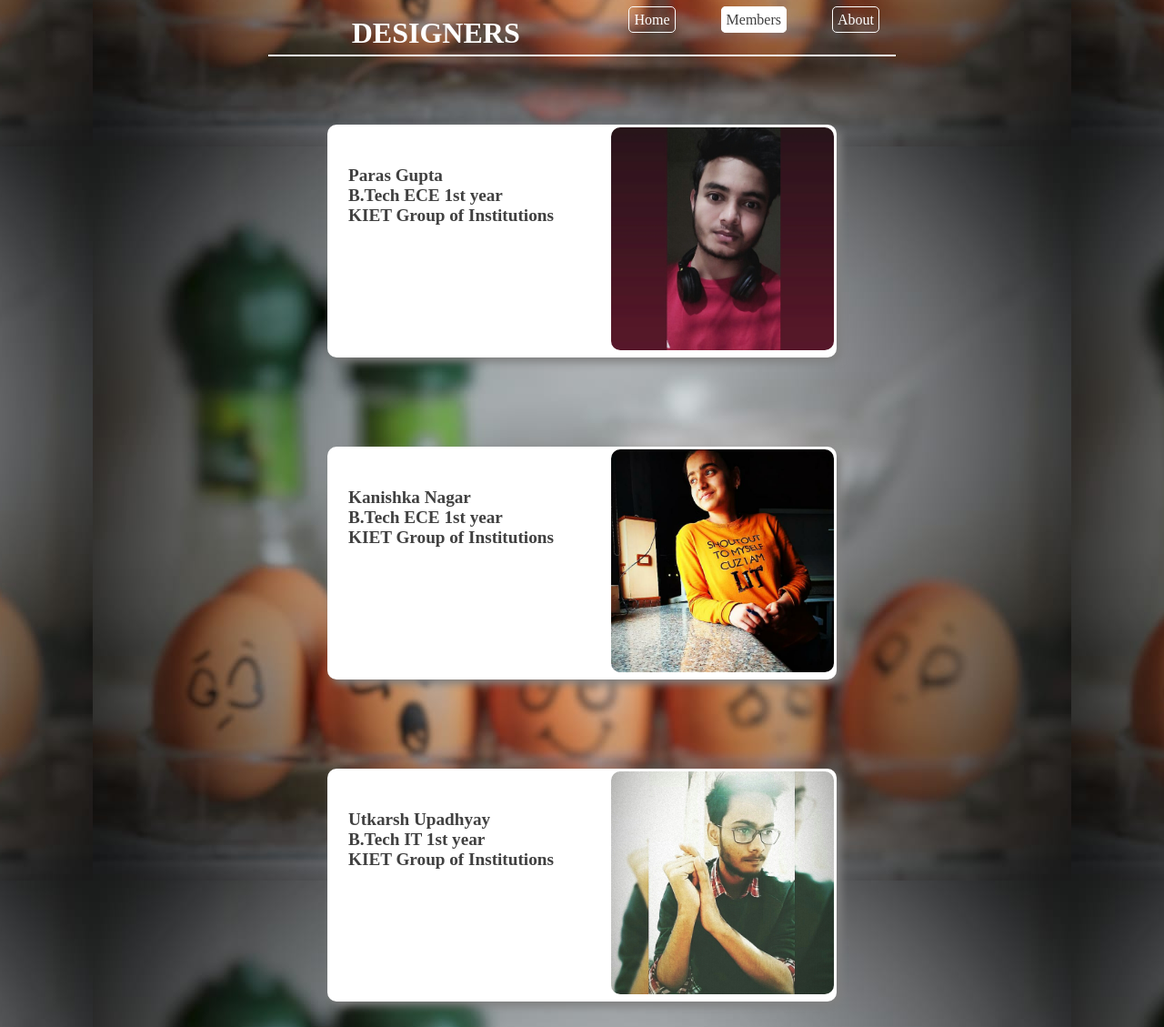
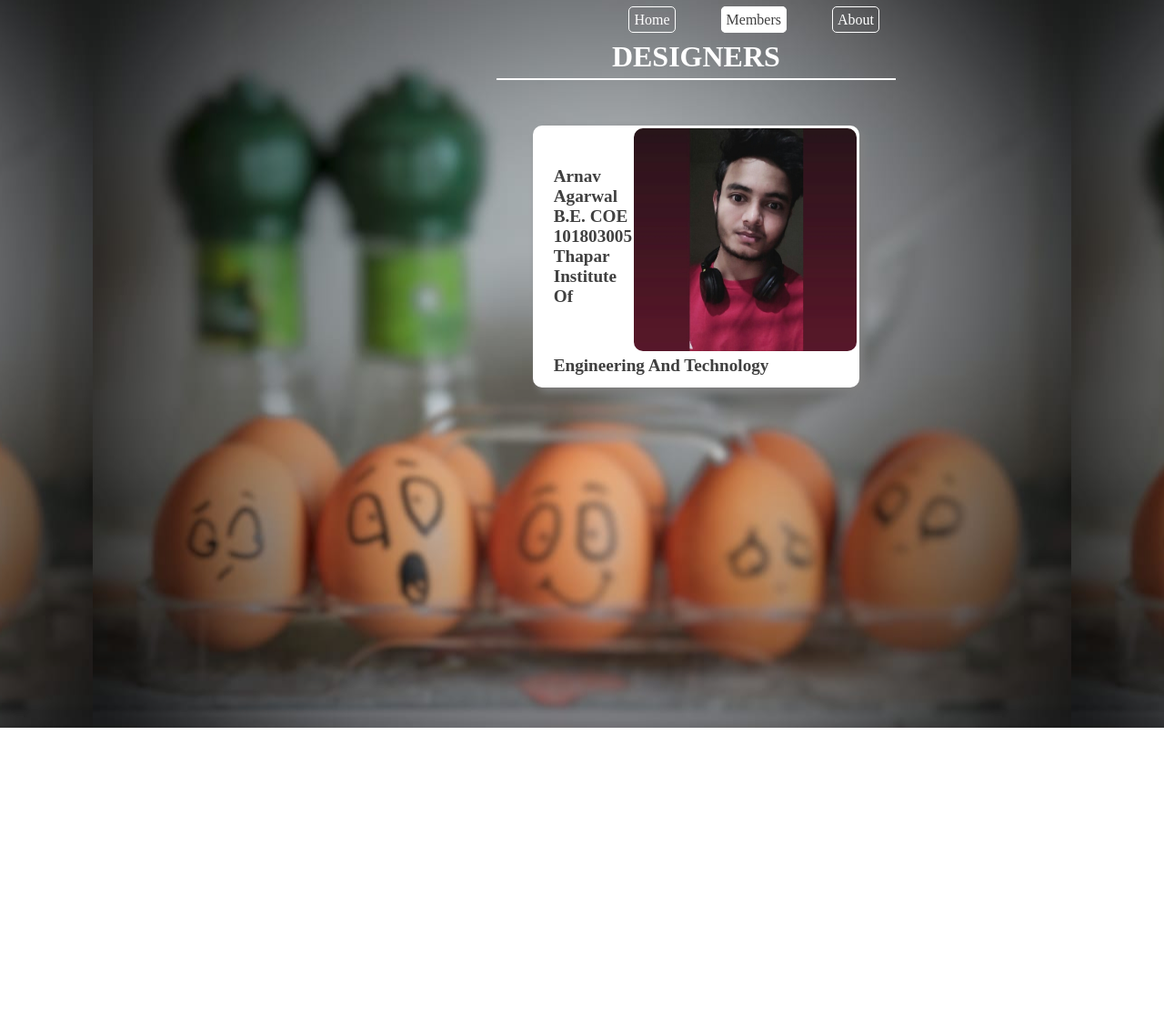
Before and after one commit to ds-2021-tu/arnav-sentiment-analysis, a Flask app: page /member in a window 1280 px wide. Shown: the whole page at 91% size. After the commit the page ends 800 px from the top, so only its background shows below. Run offline with Flask 2, Linux system fonts and the light colour scheme; parts of the project's set-up code (start-up, migrations or seed data) failed here and were passed over.

Commit message:
name update

```diff
--- a/templates/members.html
+++ b/templates/members.html
@@ -52,36 +52,13 @@
         </div>
         <h4>
           <br />
-          Paras Gupta<br />
-          B.Tech ECE 1st year<br />
-          KIET Group of Institutions
+          Arnav Agarwal<br />
+          B.E. COE  101803005 <br />
+          Thapar Institute Of Engineering And Technology
           <br />
         </h4>
       </div>
-      <div class="container">
-        <div class="image">
-          <img src="{{url_for('static', filename='img/kannu.png')}}" />
-        </div>
-        <h4>
-          <br />
-          Kanishka Nagar<br />
-          B.Tech ECE 1st year<br />
-          KIET Group of Institutions
-          <br />
-        </h4>
-      </div>
-      <div class="container">
-        <div class="image">
-          <img src="{{url_for('static', filename='img/uttuu.jpg')}}" />
-        </div>
-        <h4>
-          <br />
-          Utkarsh Upadhyay<br />
-          B.Tech IT 1st year<br />
-          KIET Group of Institutions
-          <br />
-        </h4>
-      </div>
+
     </div>
   </body>
 </html>
```
